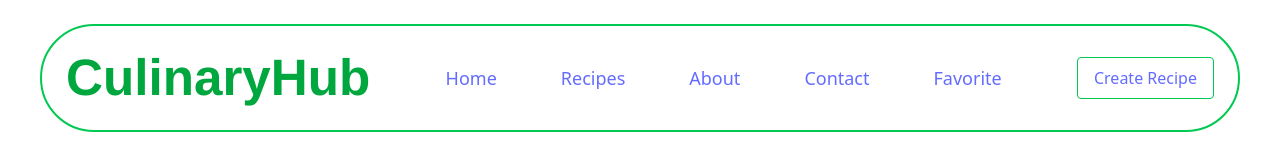
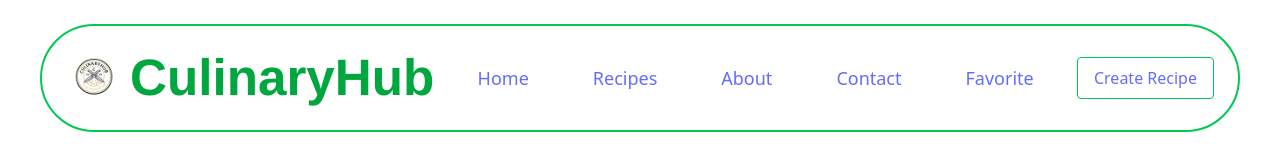
Before and after one commit to thakare18/CulinaryHub, a React (Vite) app: page / in a window 1280 px wide. Shown: the top 160 px of the page. Built offline with nearby package versions, Linux system fonts and the light colour scheme.

Commit message:
added logo to Navbar and update favicon in index.html

```diff
--- a/index.html
+++ b/index.html
@@ -2,7 +2,7 @@
 <html lang="en">
   <head>
     <meta charset="UTF-8" />
-    <link rel="icon" type="image/svg+xml" href="/vite.svg" />
+    <link rel="icon" type="image/png" sizes="128x128" href="/src/assets/logo.png" />
     <meta name="viewport" content="width=device-width, initial-scale=1.0" />
     <title>culinaryhub</title>
   </head>
--- a/src/components/Navbar.jsx
+++ b/src/components/Navbar.jsx
@@ -1,6 +1,7 @@
 import React, { useState } from "react";
 import { NavLink } from "react-router-dom";
 import { FiMenu, FiX } from "react-icons/fi";
+import logo from "../assets/logo.png";
 
 const Navbar = () => {
   const [isOpen, setIsOpen] = useState(false);
@@ -9,9 +10,10 @@ const Navbar = () => {
 
   return (
     <div className="flex justify-between items-center p-6 rounded-full border-2 relative bg-white">
-      <h1 className="text-2xl font-[Helvetica] font-bold text-green-600">
-        CulinaryHub
-      </h1>
+      <div className="flex items-center gap-2">
+        <img src={logo} alt="CulinaryHub Logo" className="h-14 w-auto" />
+        <h1 className="text-2xl font-[Helvetica] font-bold text-green-600">CulinaryHub</h1>
+      </div>
 
       {/* Hamburger for small screens only */}
       <div
@@ -52,7 +54,7 @@ const Navbar = () => {
 
       {/* Dropdown menu for small screens */}
       {isOpen && (
-        <div className="absolute top-[100%] left-0 w-full bg-white shadow-md flex flex-col items-center py-4 md:hidden z-10">
+        <div className="absolute top-full left-0 w-full bg-white shadow-md flex flex-col items-center py-4 md:hidden z-10">
           {["/", "/recipes", "/about", "/contact", "/fav"].map((path, idx) => (
             <NavLink
               key={idx}
```
Also changed, not shown: src/assets/logo.png (added).
